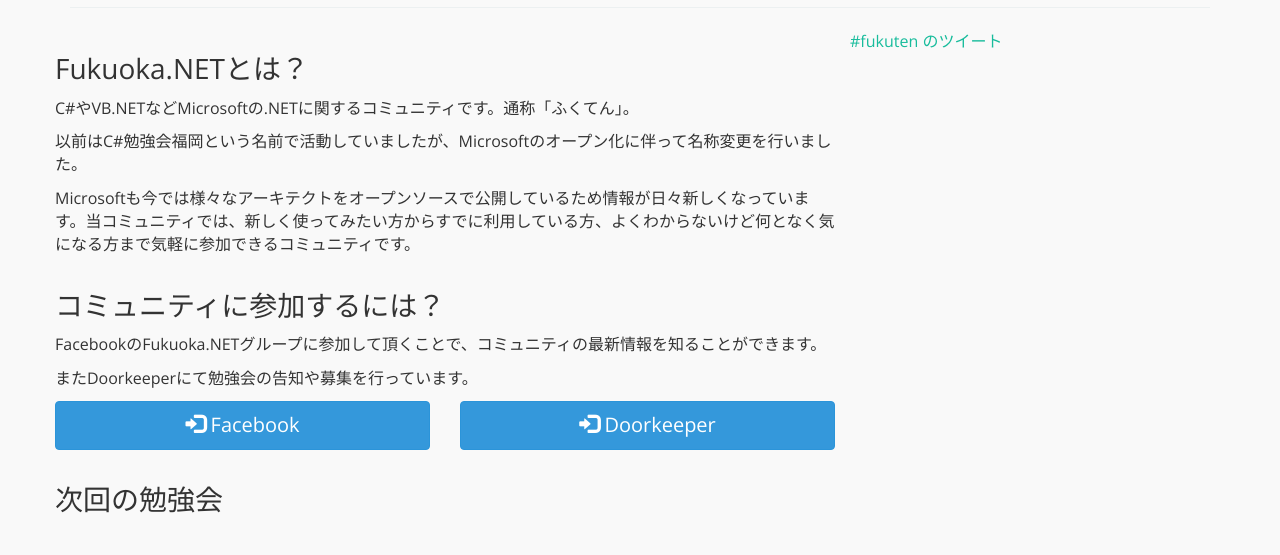
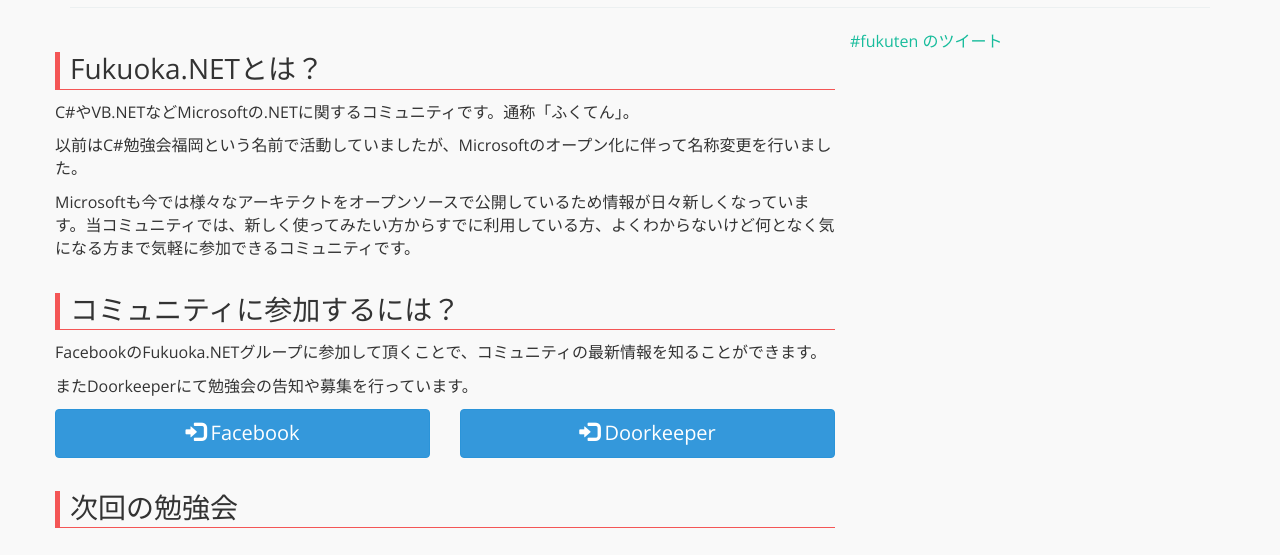
Before and after one commit to fukuten/fukuten.github.com, a plain HTML site: page index.html in a window 1280 px wide. Shown: the part 200-755 px from the top of the page. Drawn offline with nearby package versions, Linux system fonts and the light colour scheme.

Commit message:
[add][modify] ページ内タイトルの装飾を追加

```diff
--- /dev/null
+++ b/css/style.css
@@ -0,0 +1,6 @@
+.item {
+    border-left: #f45656 solid 5px;
+    border-bottom: #f45656 solid 1px;
+    padding-left: 10px;
+    padding-bottom: 3px;
+}
--- a/index.html
+++ b/index.html
@@ -16,6 +16,7 @@
   <title>Fukuoka.NET - ふくてん</title>
 
   <link rel="stylesheet" type="text/css" href="css/bootstrap.css">
+  <link rel="stylesheet" type="text/css" href="css/style.css">
 
   <!--[if lt IE 9]>
     <script src="//oss.maxcdn.com/html5shiv/3.7.2/html5shiv.min.js"></script>
@@ -55,14 +56,14 @@
   <div class="row">
     <div class="col-md-8">
         <div class="row">
-            <h2>Fukuoka.NETとは？</h2>
+            <h2 class="item">Fukuoka.NETとは？</h2>
             <p>C#やVB.NETなどMicrosoftの.NETに関するコミュニティです。通称「ふくてん」。</p>
             <p>以前はC#勉強会福岡という名前で活動していましたが、Microsoftのオープン化に伴って名称変更を行いました。</p>
             <p>Microsoftも今では様々なアーキテクトをオープンソースで公開しているため情報が日々新しくなっています。当コミュニティでは、新しく使ってみたい方からすでに利用している方、よくわからないけど何となく気になる方まで気軽に参加できるコミュニティです。</p>
         </div>
 
         <div class="row">
-            <h2>コミュニティに参加するには？</h2>
+            <h2 class="item">コミュニティに参加するには？</h2>
             <p>FacebookのFukuoka.NETグループに参加して頂くことで、コミュニティの最新情報を知ることができます。</p>
             <p>またDoorkeeperにて勉強会の告知や募集を行っています。</p>
             <div class="row">
@@ -77,13 +78,13 @@
         </div>
 
         <div class="row">
-            <h2>次回の勉強会</h2>
+            <h2 class="item">次回の勉強会</h2>
             <div class="list-group">
             </div>
         </div>
 
         <div class="row">
-            <h2>過去の勉強会</h2>
+            <h2 class="item">過去の勉強会</h2>
             <div class="list-group">
                 <a href="https://fukuten.doorkeeper.jp/events/40808" class="list-group-item" target="_blank">
                     <h3>Fukuoka.NET (ふくてん) #2  ～春の始まりに.NETに触れよう～</h3>
```
